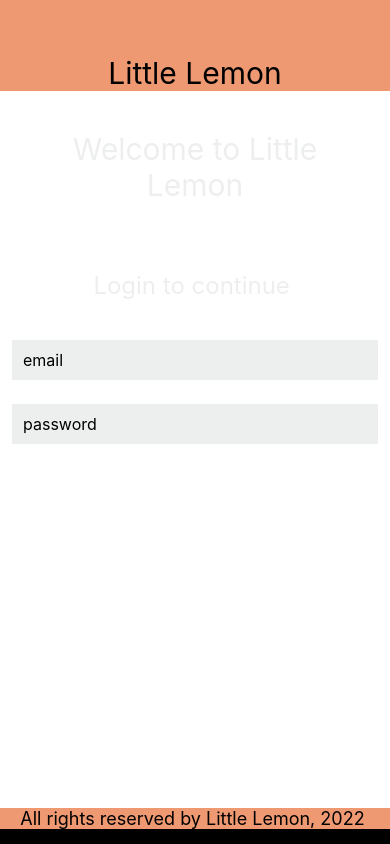
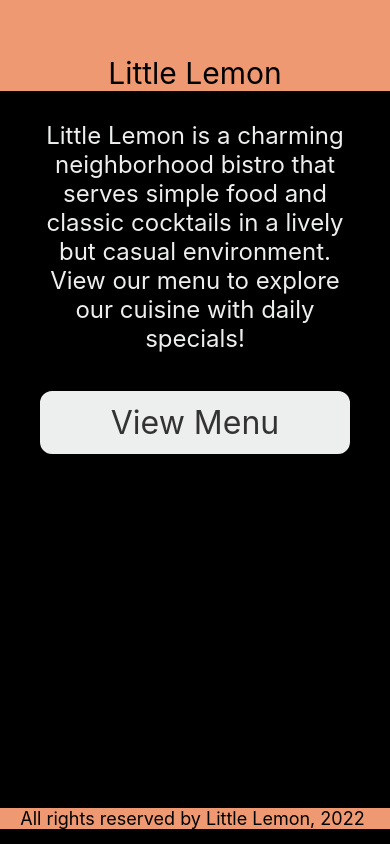
Before and after one commit to khambley/LittleLemonReactNativeApp, a React Native app: screen / in a window 390 px wide. Built offline with nearby package versions, Linux system fonts and the light colour scheme.

Commit message:
3.1.2 Added View Menu toggle button

```diff
--- a/App.js
+++ b/App.js
@@ -19,8 +19,8 @@ export default function App() {
         <LittleLemonHeader />
         {/* <ViewBoxesWithColorAndText /> */}
         {/* <WelcomeScreen /> */}
-        {/* <MenuItems /> */}
-        <LoginScreen />
+        <MenuItems />
+        {/* <LoginScreen /> */}
         {/* <MyTextComponent /> */}
       </View>
       <View style={styles.footer}>
--- a/components/MenuItems.js
+++ b/components/MenuItems.js
@@ -1,5 +1,5 @@
-import React from 'react';
-import { StyleSheet, Text, View, ScrollView, FlatList, SectionList } from 'react-native';
+import React, {useState} from 'react';
+import { StyleSheet, Text, View, ScrollView, FlatList, SectionList, Pressable } from 'react-native';
 
 // const menuItemsToDisplay = [
 //   'Hummus \n Moutabal \n Falafel \n Marinated Olives \n Kofta \n Eggplant Salad \n Lentil Burger \n Smoked Salmon \n Kofta Burger \n Turkish Kebab \n Fries \n Buttered Rice \n Bread Sticks \n Pita Pocket \n Lentil Soup \n Greek Salad \n Rice Pilaf \n Baklava \n Tartufo \n Tiramisu \n Panna Cotta',
@@ -91,6 +91,7 @@ const Item = ({ name, price }) => {
 
 const MenuItems = () => {
 
+    const [showMenu, setShowMenu] = useState(false);
     const renderItem = ({ item }) => <Item name={item.name} price={item.price} />
 
     const renderSectionHeader = ({ section: {title} }) => (
@@ -116,10 +117,23 @@ const MenuItems = () => {
                       ItemSeparatorComponent={Separator}
                       ListHeaderComponent={Header}
                       ListFooterComponent={Footer} /> */}
-            <SectionList keyExtractor={(item, index) => item + index }
-                         sections={menuItemsToDisplay}
-                         renderItem={renderItem}
-                         renderSectionHeader={renderSectionHeader} />
+            {!showMenu && (
+              <Text style={menuStyles.infoSection}>Little Lemon is a charming neighborhood bistro that serves simple food and classic cocktails in a lively but casual environment. View our menu to explore our cuisine with daily specials!</Text>
+            )}
+            <View styles={menuStyles.buttonContainer}>
+              <Pressable style={menuStyles.button} onPress={() => {
+                setShowMenu(!showMenu);
+              }}>
+                <Text style={menuStyles.buttonText}>{showMenu ? 'Home' : 'View Menu'}</Text>
+              </Pressable>
+            </View>
+
+            {showMenu && (
+              <SectionList keyExtractor={(item, index) => item + index }
+              sections={menuItemsToDisplay}
+              renderItem={renderItem}
+              renderSectionHeader={renderSectionHeader} />
+            )}
         </View>
     );
 };
@@ -128,7 +142,8 @@ export default MenuItems;
 
 const menuStyles = StyleSheet.create({
     container: {
-        flex: 1
+        flex: 1,
+        backgroundColor: 'black',
     },
     innerContainer: {
         paddingHorizontal: 40,
@@ -155,5 +170,31 @@ const menuStyles = StyleSheet.create({
         textAlign: 'center',
         fontSize: 25,
         fontWeight: 200
+    },
+    infoSection: {
+      color: '#EDEFEE',
+      textAlign: "center",
+      fontSize: 24,
+      padding: 30
+    },
+    buttonContainer: {
+      justifyContent: 'center',
+      alignItems: 'center'
+    },
+    button: {
+      fontSize: 22,
+      padding: 10,
+      marginVertical: 8,
+      margin: 40,
+      backgroundColor: '#EDEFEE',
+      borderColor: '#EDEFEE',
+      borderWidth: 2,
+      borderRadius: 12,
+    },
+    buttonText: {
+      fontSize: 32,
+      color: '#333333',
+      textAlign: 'center'
     }
+
 })
```
